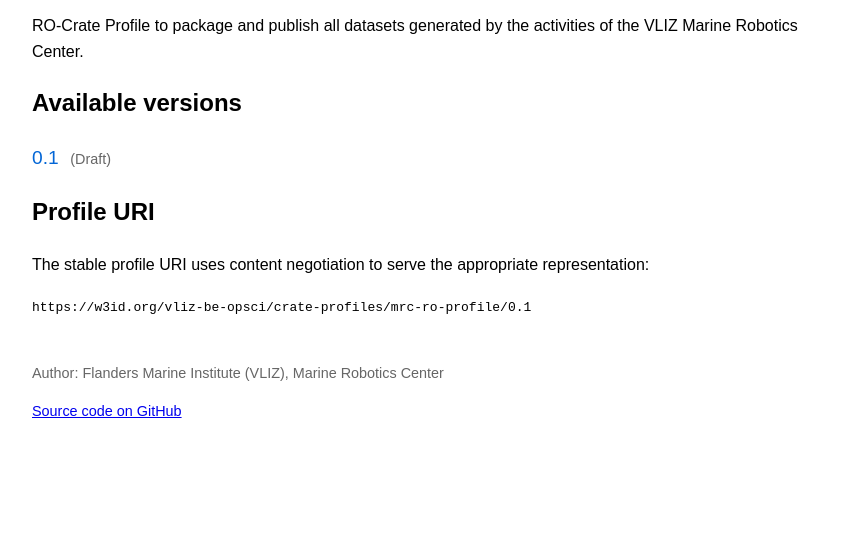
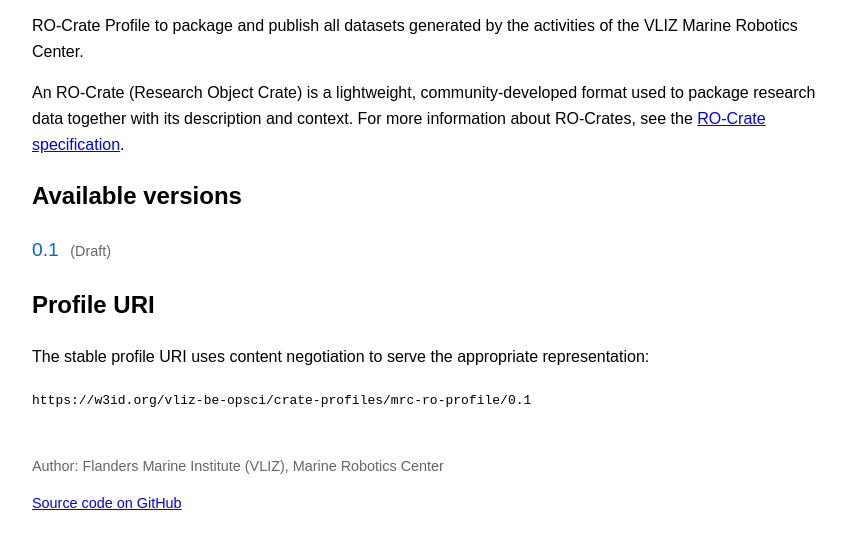
Before and after one commit to vliz-be-opsci/mrc-ro-profile, a plain HTML site: page profiles/mrc-ro-profile/index.html in a window 1280 px wide. Shown: the part 86-632 px from the top of the page, without its empty margins (208-1054 px from the left). Drawn offline with Linux system fonts and the light colour scheme.

Commit message:
add link to RO-Crate spec

```diff
--- a/profiles/mrc-ro-profile/index.html
+++ b/profiles/mrc-ro-profile/index.html
@@ -18,7 +18,7 @@
 <body>
 <h1>VLIZ MRC RO-Crate Profile</h1>
 <p>RO-Crate Profile to package and publish all datasets generated by the activities of the VLIZ Marine Robotics Center.</p>
-
+<p>An RO-Crate (Research Object Crate) is a lightweight, community-developed format used to package research data together with its description and context. For more information about RO-Crates, see the <a href="https://w3id.org/ro/crate">RO-Crate specification</a>.<p>
 <h2>Available versions</h2>
 <ul class="versions">
   <li><a href="0.1/index.html">0.1</a> <span>(Draft)</span></li>
```
